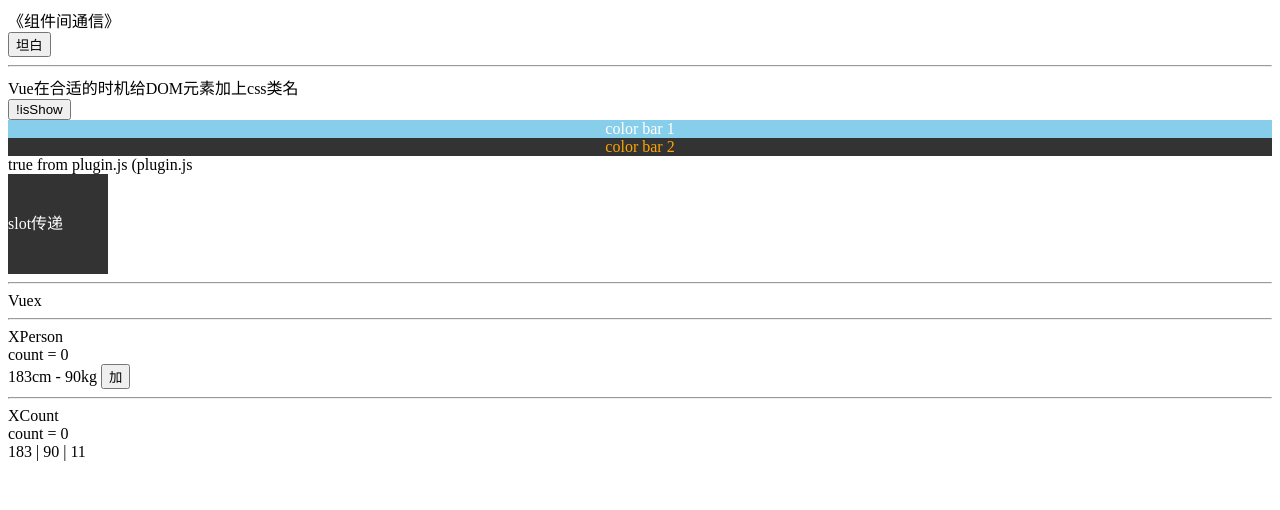
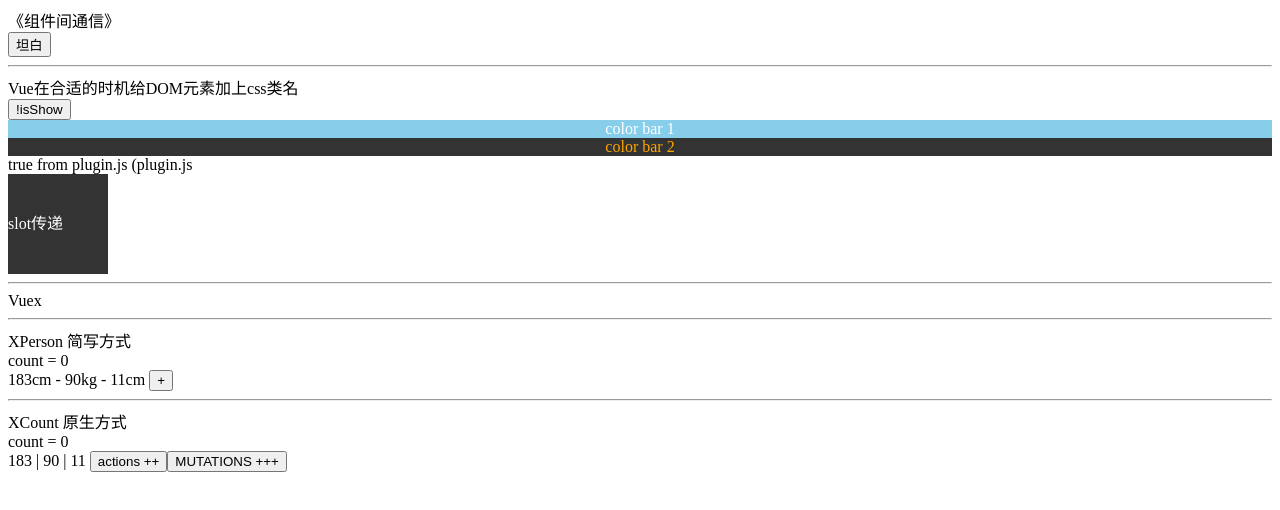
Before and after one commit to Koukou3000/front-playground, a Vue app in the folder cli_test/: page / in a window 1280 px wide. Shown: the top 510 px of the page. Built offline with nearby package versions, Linux system fonts and the light colour scheme.

Commit message:
namespaced modules vuex

```diff
--- a/cli_test/src/components/XCount.vue
+++ b/cli_test/src/components/XCount.vue
@@ -1,20 +1,39 @@
 <template>
     <div>
         <hr>
-        XCount<br>
+        XCount 原生方式<br>
         count = {{countAbout.count}}<br>
         {{personAbout.height}} | {{personAbout.weight/2}} | {{len1}}
+        <button @click="add">actions ++</button>
+        <button @click="addMu">MUTATIONS +++</button>
     </div>
 </template>
 
 <script>
-import {mapState,mapGetters} from 'vuex'
 
 export default {
     name:'XCount',
     computed:{
-        ...mapState(['personAbout','countAbout']),
-        ...mapGetters({len1:'personAbout/len'})
+        personAbout(){
+            return this.$store.state.personAbout
+        },
+        countAbout(){
+            return this.$store.state.countAbout
+        },
+        // ...mapState(['personAbout','countAbout']),
+        len1(){
+            return this.$store.getters['personAbout/len'] //getters.personAbout/len
+        }
+        // ...mapGetters({len1:'personAbout/len'})
+    },
+    methods: {
+        add(){
+            this.$store.dispatch('countAbout/add',3)
+        },
+        addMu(){
+            this.$store.commit('countAbout/ADD',114)
+        }
+
     },
 }
 </script>
--- a/cli_test/src/components/XPerson.vue
+++ b/cli_test/src/components/XPerson.vue
@@ -1,31 +1,29 @@
 <template>
    <div>
         <hr>
-        XPerson<br>
+        XPerson 简写方式<br>
         count = {{count}}<br>
-        {{height}}cm - {{weight/2}}kg
-       <button @click="vuexAdd(1)">加</button>
+        {{height}}cm - {{weight/2}}kg - {{len}}cm
+       <button @click="add(1)">+</button>
     </div>
 </template>
 
 <script>
-import {mapState, mapActions} from 'vuex'
+import {mapState, mapActions, mapGetters} from 'vuex'
 
 export default {
     name:'XPerson',
     computed:{
         // 从Vuex.Store设置的模块中，寻找对应内容
         ...mapState('countAbout',['count']), // 一个模块，多个state
-        ...mapState('personAbout',['height','weight'])
+        ...mapState('personAbout',['height','weight']),
+        ...mapGetters('personAbout',['len'])
+
     },
     methods: {
-        // vuexAdd(){
-        //     this.$store.dispatch('add',1)
-        // }
-
-        ...mapActions({vuexAdd:'countAbout/add'}), // 属性用【.】，方法用【/】
-
-        // ...mapActions('countAbout',['add']),
+        // add(){this.$store.dispatch('add',1)}
+        // ...mapActions({vuexAdd:'countAbout/add'}), // 属性用【.】，方法用【/】
+        ...mapActions('countAbout',['add']),
     },
 }
 </script>
--- /dev/null
+++ b/cli_test/src/store/count.js
@@ -0,0 +1,17 @@
+export default {
+    namespaced:'countAbout',
+    actions:{
+        add(context,value){
+            context.commit('ADD',value)
+        }
+    },
+    mutations:{
+        ADD(state,value){
+            state.count += value
+        }
+    },
+    state:{
+        count:0,
+    },
+    getters:{}
+}
--- a/cli_test/src/store/index.js
+++ b/cli_test/src/store/index.js
@@ -1,40 +1,9 @@
 import Vue from 'vue'
 import Vuex from 'vuex'
 
-
-const countOptions = {
-    namespaced:'countAbout',
-    actions:{
-        add(context,value){
-            context.commit('ADD',value)
-        }
-    },
-    mutations:{
-        ADD(state,value){
-            state.count += value
-        }
-    },
-    state:{
-        count:0,
-    },
-    getters:{}
-}
-
-const personOptions = {
-    // 模块名，后面数组带方法Getter|Action|Mutations，数据state
-    namespaced:'personAbout',
-    actions:{},
-    mutations:{},
-    state:{
-        height: 183,
-        weight: 180,
-    },
-    getters:{
-        len(){
-            return 11
-        }
-    }
-}
+// vuex模块
+import countOptions from './count'
+import personOptions from './person'
 
 
 Vue.use(Vuex)
--- /dev/null
+++ b/cli_test/src/store/person.js
@@ -0,0 +1,15 @@
+export default {
+    // 模块名，后面数组带方法Getter|Action|Mutations，数据state
+    namespaced:'personAbout',
+    actions:{},
+    mutations:{},
+    state:{
+        height: 183,
+        weight: 180,
+    },
+    getters:{
+        len(){
+            return 11
+        }
+    }
+}
```
